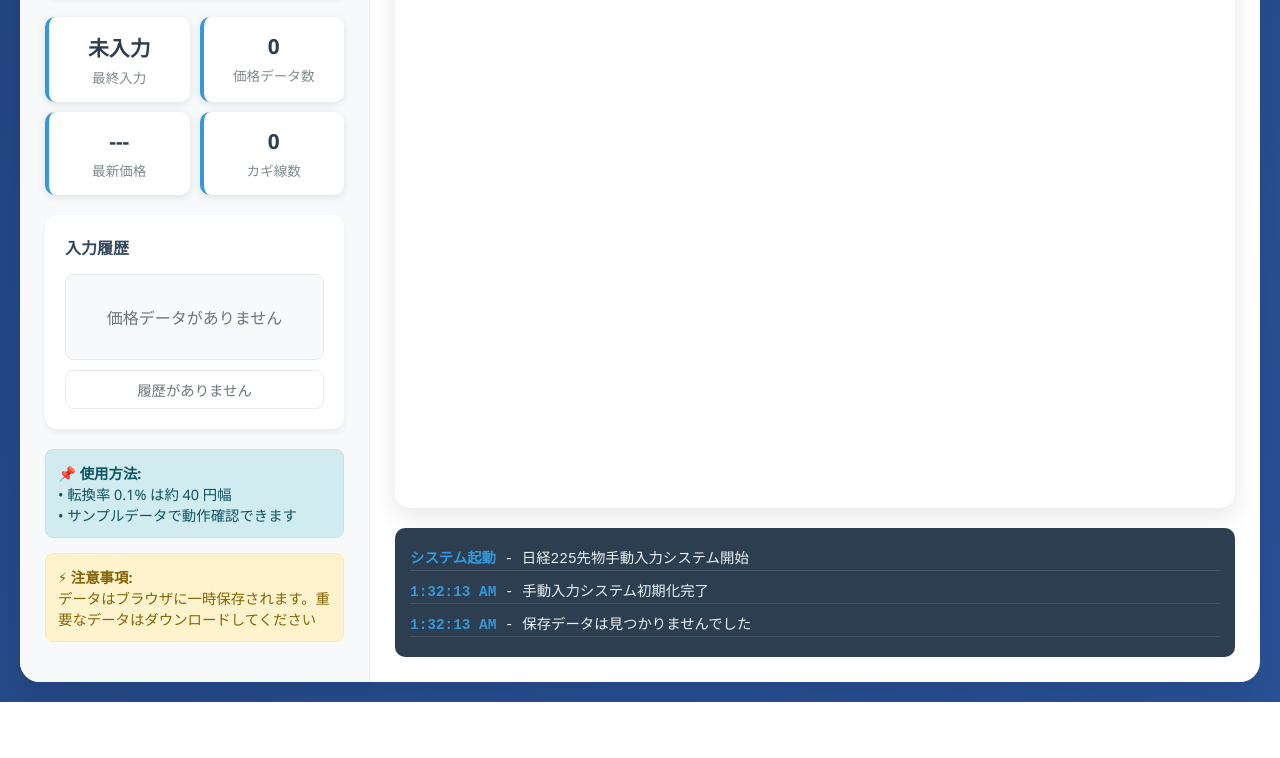
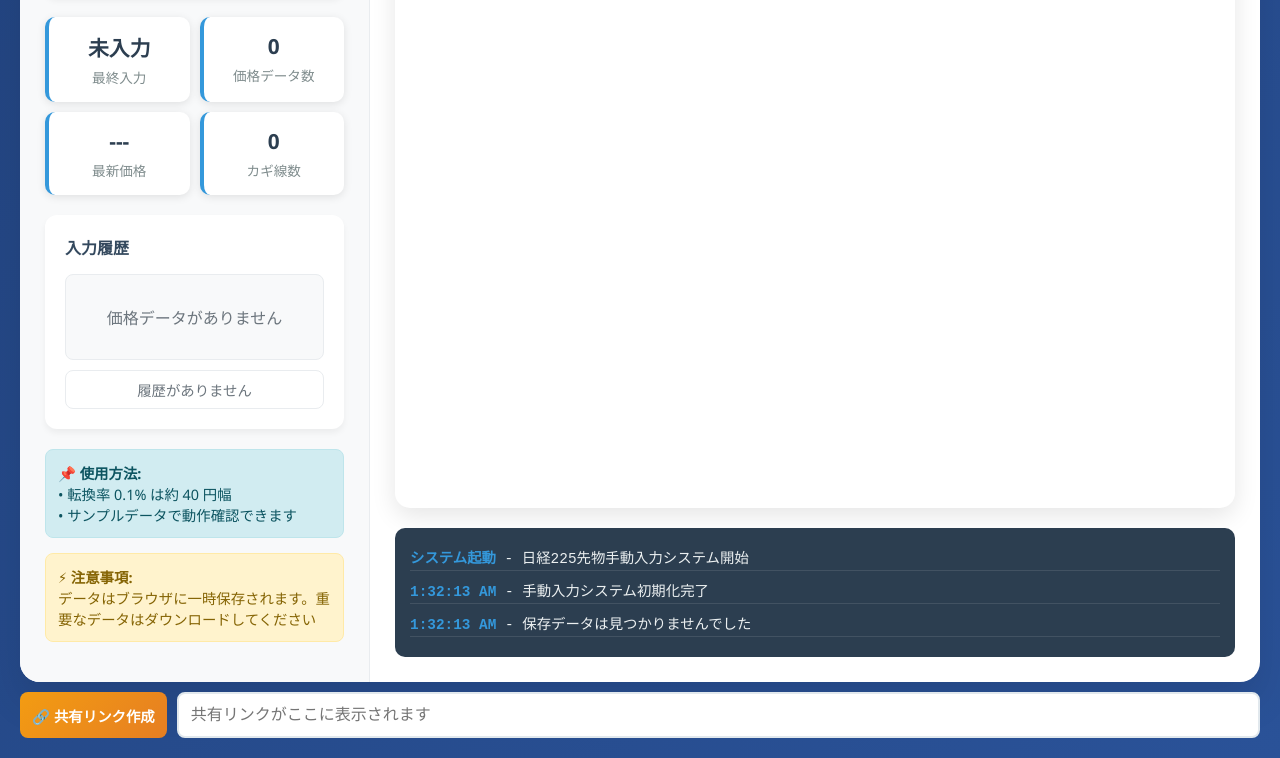
Before and after one commit to riona24/kagi_Chart, a plain HTML site: page index.html in a window 1280 px wide. Shown: the part 1531-2289 px from the top of the page. Before the commit the page ends 2233 px from the top, so only its background shows below. Drawn offline with nearby package versions, Linux system fonts and the light colour scheme.

Commit message:
Update index.html

```diff
--- a/index.html
+++ b/index.html
@@ -757,3 +757,8 @@ window.onload=()=>{
 </script>
 </body>
 </html>
+<div style="display:flex;gap:10px;margin-top:10px;flex-wrap:wrap;">
+  <!-- 既存: save/restore/autosave の下に追加 -->
+  <button type="button" class="btn btn-warning btn-small" id="shareLinkBtn">🔗 共有リンク作成</button>
+  <input id="shareLinkOut" class="form-control" style="flex:1;min-width:260px" placeholder="共有リンクがここに表示されます" readonly>
+</div>
```
